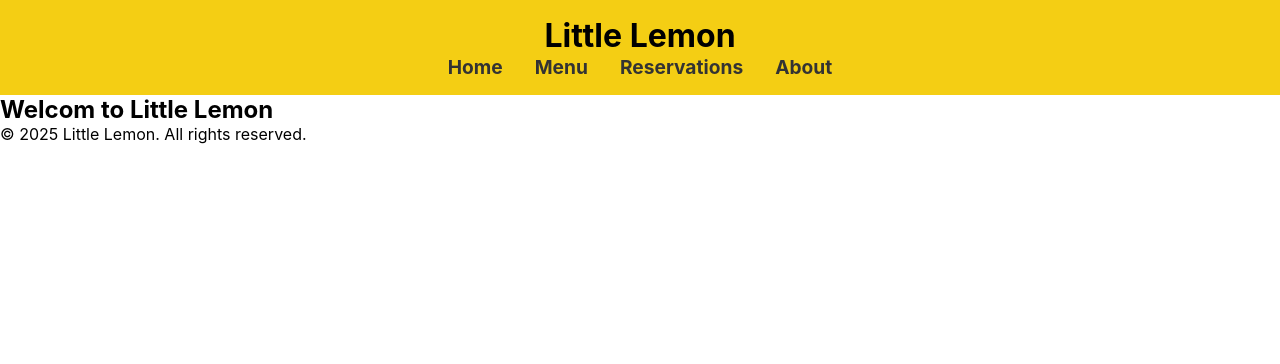
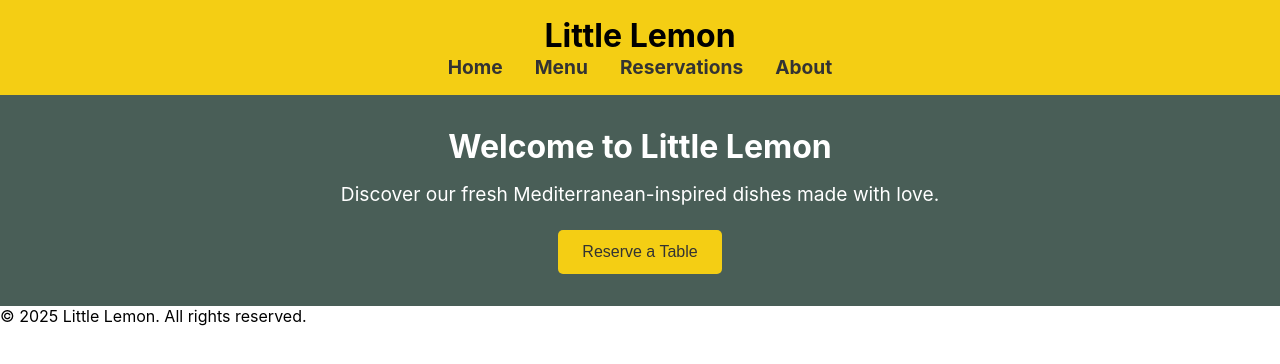
Before and after one commit to masahiro-it/little-lemon2, a React (Create React App) app: page / in a window 1280 px wide. Shown: the top 364 px of the page. Built offline with nearby package versions, Linux system fonts and the light colour scheme.

Commit message:
Add hero section with HTML and CSS styling

```diff
--- a/src/components/Main.js
+++ b/src/components/Main.js
@@ -1,12 +1,18 @@
 import React from 'react';
+import '../styles/Main.css';
 
 function Main() {
     return (
         <main>
-            <h2>Welcom to Little Lemon</h2>
+            <section className="hero">
+                <h2>Welcome to Little Lemon</h2>
+                <p>Discover our fresh Mediterranean-inspired dishes made with love.</p>
+                <button>Reserve a Table</button>
+            </section>
         </main>
     );
 }
 
 export default Main;
-// This is a simple main component for the Little Lemon restaurant website.
+// This is the Main component that serves as the main content area of the application.
+// It includes a hero section with a welcome message and a button to reserve a table.
--- /dev/null
+++ b/src/styles/Main.css
@@ -0,0 +1,30 @@
+.hero {
+    background-color: #495E57; /* Little Lemonのテーマカラーダークグリーン */
+    color: white;
+    padding: 2rem;
+    text-align: center;
+}
+
+.hero h2 {
+    font-size: 2rem;
+    margin-bottom: 1rem;
+}
+
+.hero p {
+    font-size: 1.2rem;
+    margin-bottom: 1.5rem;
+}
+
+.hero button {
+    background-color: #F4CE14; /* Little Lemon　イエロー */
+    color: #333;
+    padding: 0.8rem 1.5rem;
+    border: none;
+    border-radius: 5px;
+    font-size: 1rem;
+    cursor: pointer;
+}
+
+.hero button:hover {
+    background-color: #E0B800; /* ホバー時　少し濃いイエロー */
+}
```
